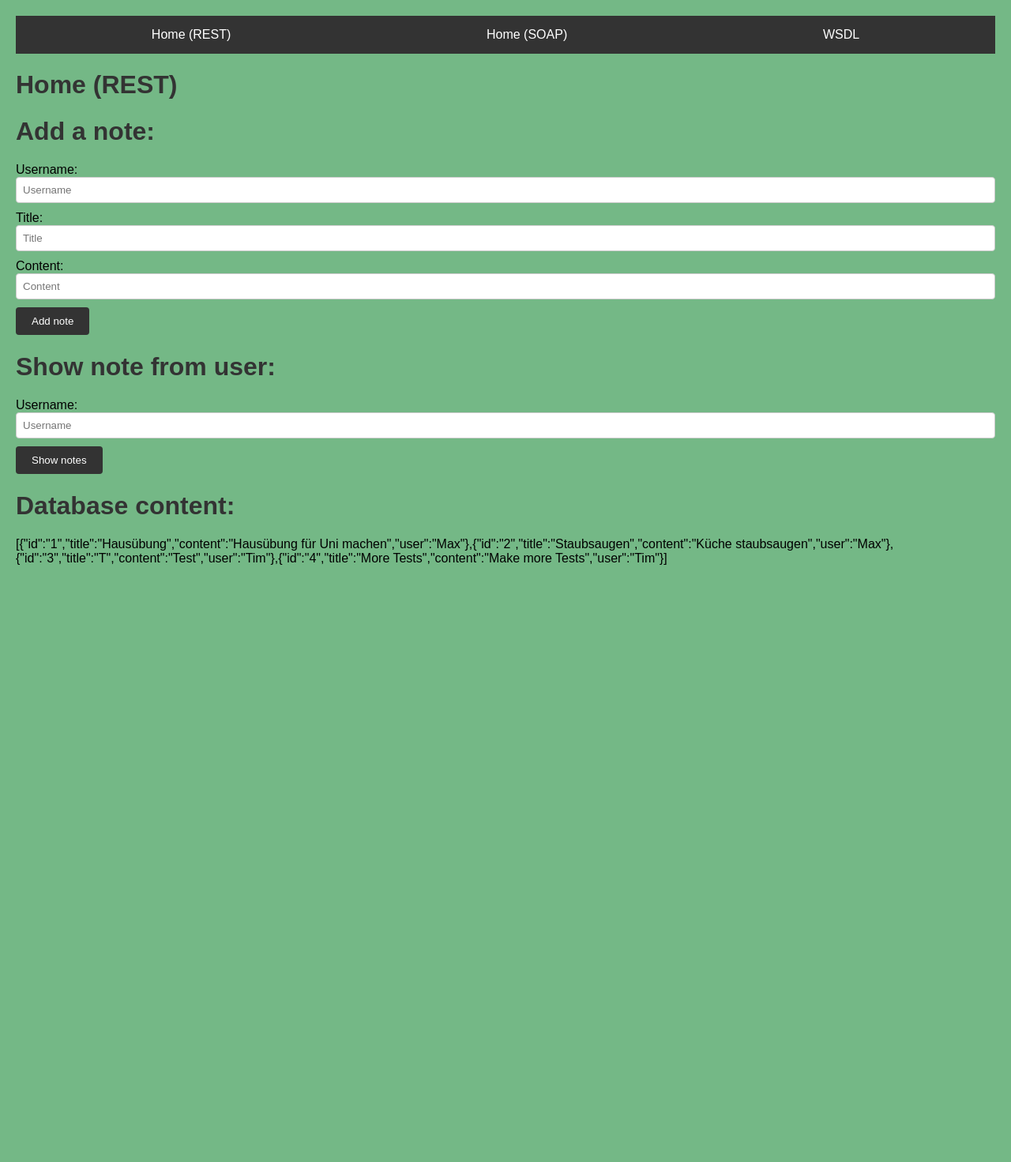
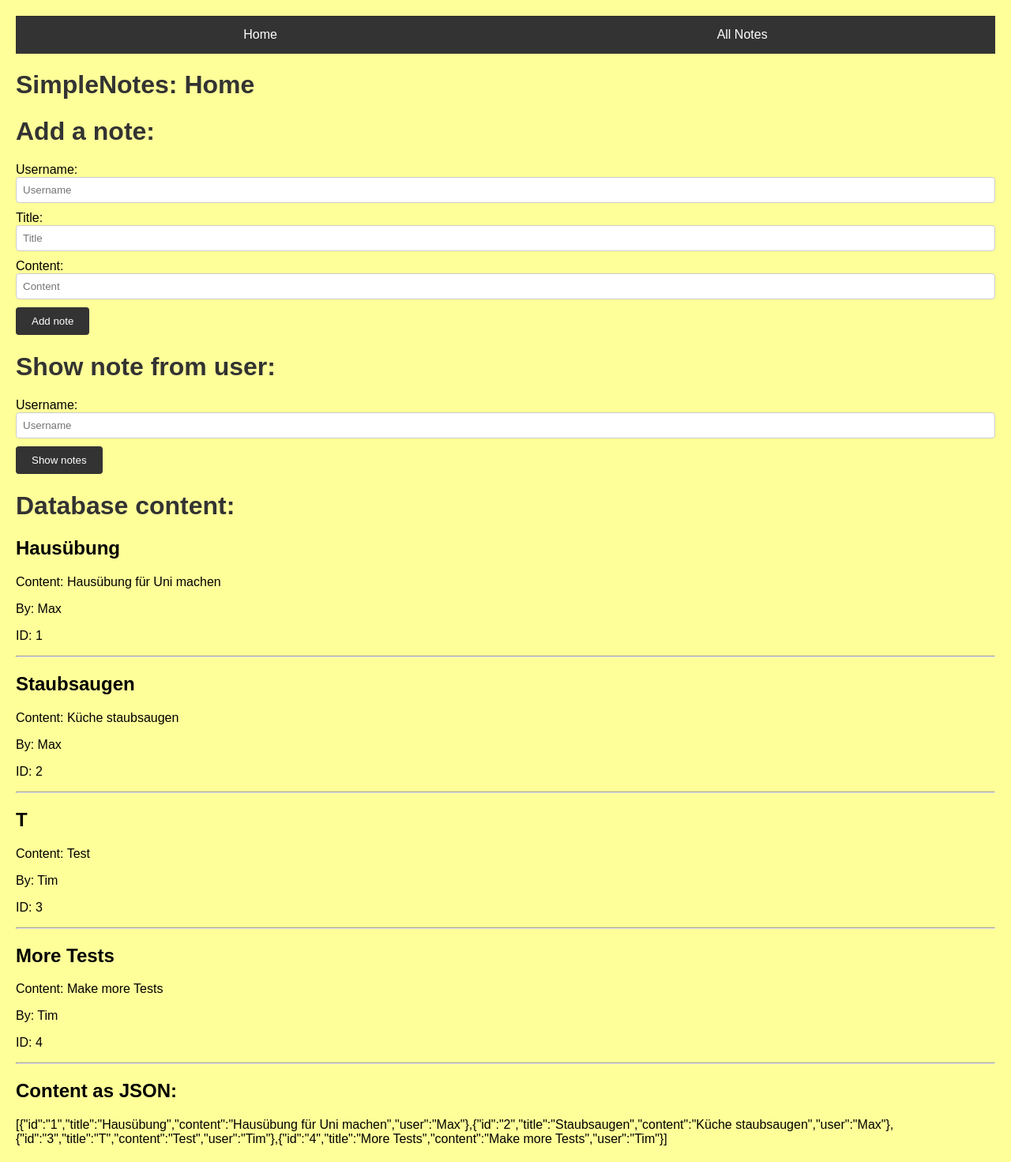
Before and after one commit to mgumplmayr/basic_notes, a PHP site: page / in a window 1280 px wide. Shown: the whole page at 79% size. Before the commit the page ends 715 px from the top, so only its background shows below. Run offline with PHP 8.4, Linux system fonts and the light colour scheme; data comes from the database, SQL or seed files in the repository.

Commit message:
Removed soap/rest distinction, reformatting

```diff
--- a/index.php
+++ b/index.php
@@ -3,13 +3,13 @@
 <head>
     <meta charset="UTF-8">
     <meta name="viewport" content="width=device-width, initial-scale=1.0">
-    <title>Home (REST)</title>
+    <title>SimpleNotes: Home</title>
     <style>
         body {
             font-family: Arial, sans-serif;
             margin: 0;
             padding: 20px;
-            background-color: #74b886;
+            background-color: #FFFF99;
         }
 
         nav {
@@ -61,12 +61,12 @@
 </head>
 <body>
     <nav>
-        <a href="/index.php">Home (REST)</a>
-        <a href="/soap/index.php">Home (SOAP)</a>
-        <a href="/soap/soapserver.php?wsdl">WSDL</a>
+        <a href="/index.php">Home</a>
+        <a href="/index.php">All Notes</a>
+
     </nav>
 
-    <h1>Home (REST)</h1>
+    <h1>SimpleNotes: Home</h1>
 
     <h1>Add a note:</h1>
     <form name="add_notes" action="add_note.php" method="post">
@@ -98,11 +98,23 @@
                     $response [$x]["user"] = $row["user"];
                     $x++;
                 }
-                echo json_encode($response, JSON_UNESCAPED_UNICODE);
+                if($result) {
+                    foreach($response as $data) {
+                        echo "<h2>".$data["title"]."</h2>";
+                        echo "<p>Content: ".$data["content"]."</p>";
+                        echo "<p>By: ".$data["user"]."</p>";
+                        echo "<p> ID: ".$data["id"]."</p>";
+                        echo "<hr>";
+                    }
+                }
             }
         } else {
             echo "Database connection failed!";
         }
     ?>
+    <h2>Content as JSON:</h2>
+    <?php
+        echo json_encode($response, JSON_UNESCAPED_UNICODE);
+    ?>
 </body>
 </html>
```
Also changed, not shown: show_note.php (+27 -2 lines).
